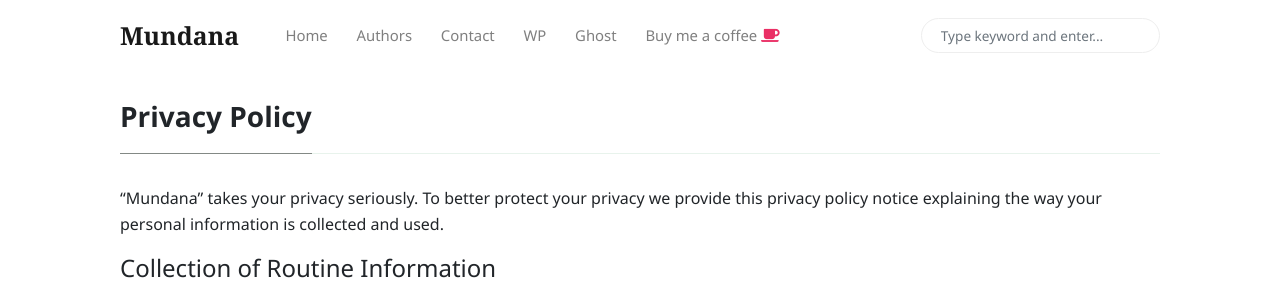
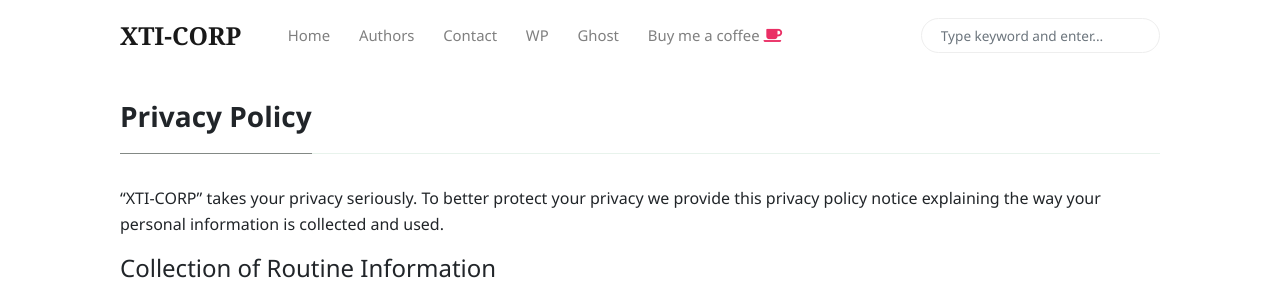
Before and after one commit to skps2000/XTI_CORP, a Jekyll site: the page built from _pages/privacy-policy.md, in a window 1280 px wide and 1279 px high. Shown: the top 293 px of the window. Built offline with Jekyll 4.4.1, drawn with Linux system fonts in a browser that asks for light colours; nearby versions of some CDN libraries.

Commit message:
Update _config.yml

```diff
--- a/_config.yml
+++ b/_config.yml
@@ -1,11 +1,12 @@
 # Site
-name: 'Mundana'
-description: 'Mundana is a free Jekyll theme for awesome people like you, Medium like.'
+name: 'XTI-CORP'
+description: 'Xtension information Tech'
 logo: 'assets/images/logo.png'
 favicon: 'assets/images/favicon.ico'
-baseurl: '/mundana-theme-jekyll'
-disqus: 'demowebsite'
-email: 'wowthemesnet@gmail.com'
+# baseurl: '/mundana-theme-jekyll'
+baseurl: '/'
+disqus: ''
+email: 'skps2000@gmail.com'
 mailchimp-list: 'https://wowthemes.us11.list-manage.com/subscribe/post?u=8aeb20a530e124561927d3bd8&amp;id=8c3d2d214b'
 
 include: ["_pages"]
```
